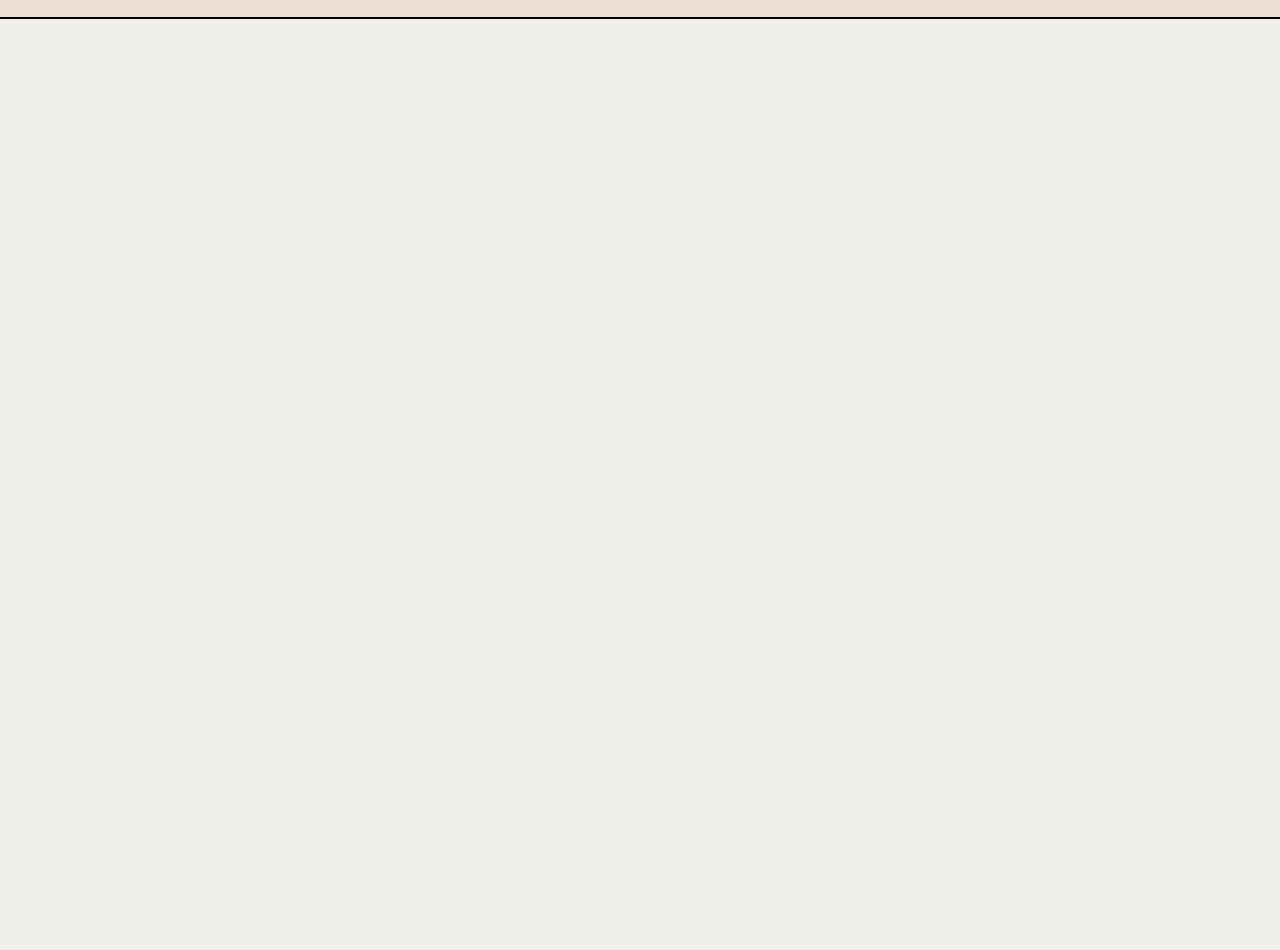
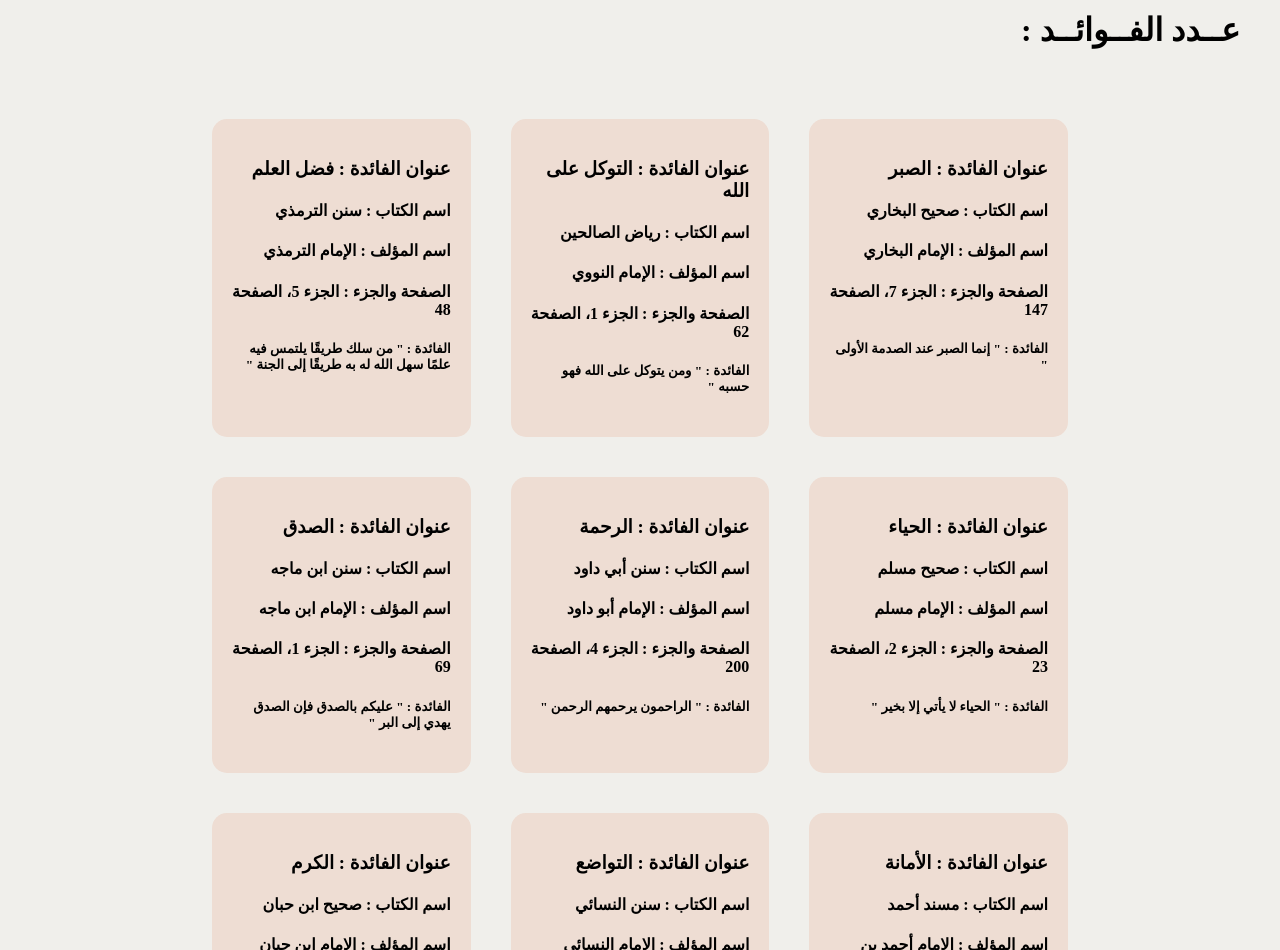
Before and after one commit to WissemJderi/note-taking-app, a React app: page / in a window 1280 px wide. Shown: the part 102-1052 px from the top of the page. Before the commit the page ends 800 px from the top, so only its background shows below. Built offline with nearby package versions, Linux system fonts and the light colour scheme; the HTML template or start-up script is replaced by a standard one.

Commit message:
add notes component and display Islamic quotes with styling adjustments

```diff
--- a/src/App.css
+++ b/src/App.css
@@ -2,3 +2,17 @@ body {
   margin: 0;
   background-color: #f0efeb;
 }
+.n-of-qs {
+  direction: rtl;
+  text-align: right;
+  margin: 20px 40px;
+}
+.notes-container {
+  display: flex;
+  align-items: baseline;
+  justify-content: center;
+  max-width: 70%;
+  margin: 50px auto;
+  flex-wrap: wrap;
+  align-items: stretch;
+}
--- a/src/App.jsx
+++ b/src/App.jsx
@@ -1,9 +1,26 @@
 import "./App.css";
 import Header from "./components/Header";
+import Notes from "./components/Notes";
+import islamicQuotes from "./data/data";
 function App() {
+  let quotes = islamicQuotes.map((quote, i) => {
+    return (
+      <Notes
+        key={quote.page + i}
+        title={quote.title}
+        book={quote.book}
+        author={quote.author}
+        part={quote.part}
+        page={quote.page}
+        quote={quote.quote}
+      />
+    );
+  });
   return (
     <>
       <Header />
+      <h1 className="n-of-qs">عــدد الفــوائــد :</h1>
+      <div className="notes-container">{quotes}</div>
     </>
   );
 }
--- a/src/components/Header.jsx
+++ b/src/components/Header.jsx
@@ -6,6 +6,7 @@ function Header() {
         <section>
           <h1>عــرض الفــوائــــــد</h1>
           <h1>عــرض أقســام الفــوائــــــد</h1>
+          <h1>عــرض الكــتــب المقـروءة</h1>
         </section>
         <h1>كــنــاشــــة الفــوائــــــد</h1>
       </nav>
--- /dev/null
+++ b/src/components/Notes.jsx
@@ -0,0 +1,18 @@
+import "../styles/notes.css";
+function Notes({ title, book, author, part, page, quote }) {
+  return (
+    <>
+      <div className="note">
+        <h3>عنوان الفائدة : {title}</h3>
+        <h4>اسم الكتاب : {book}</h4>
+        <h4>اسم المؤلف : {author} </h4>
+        <h4>
+          الصفحة والجزء : الجزء {part}، الصفحة {page}
+        </h4>
+        <h5>الفائدة : " {quote} "</h5>
+      </div>
+    </>
+  );
+}
+
+export default Notes;
--- /dev/null
+++ b/src/data/data.js
@@ -0,0 +1,84 @@
+const islamicQuotes = [
+  {
+    title: "الصبر",
+    book: "صحيح البخاري",
+    author: "الإمام البخاري",
+    part: 7,
+    page: 147,
+    quote: "إنما الصبر عند الصدمة الأولى",
+  },
+  {
+    title: "التوكل على الله",
+    book: "رياض الصالحين",
+    author: "الإمام النووي",
+    part: 1,
+    page: 62,
+    quote: "ومن يتوكل على الله فهو حسبه",
+  },
+  {
+    title: "فضل العلم",
+    book: "سنن الترمذي",
+    author: "الإمام الترمذي",
+    part: 5,
+    page: 48,
+    quote: "من سلك طريقًا يلتمس فيه علمًا سهل الله له به طريقًا إلى الجنة",
+  },
+  {
+    title: "الحياء",
+    book: "صحيح مسلم",
+    author: "الإمام مسلم",
+    part: 2,
+    page: 23,
+    quote: "الحياء لا يأتي إلا بخير",
+  },
+  {
+    title: "الرحمة",
+    book: "سنن أبي داود",
+    author: "الإمام أبو داود",
+    part: 4,
+    page: 200,
+    quote: "الراحمون يرحمهم الرحمن",
+  },
+  {
+    title: "الصدق",
+    book: "سنن ابن ماجه",
+    author: "الإمام ابن ماجه",
+    part: 1,
+    page: 69,
+    quote: "عليكم بالصدق فإن الصدق يهدي إلى البر",
+  },
+  {
+    title: "الأمانة",
+    book: "مسند أحمد",
+    author: "الإمام أحمد بن حنبل",
+    part: 3,
+    page: 256,
+    quote: "أد الأمانة إلى من ائتمنك ولا تخن من خانك",
+  },
+  {
+    title: "التواضع",
+    book: "سنن النسائي",
+    author: "الإمام النسائي",
+    part: 6,
+    page: 45,
+    quote: "من تواضع لله رفعه",
+  },
+  {
+    title: "الكرم",
+    book: "صحيح ابن حبان",
+    author: "الإمام ابن حبان",
+    part: 8,
+    page: 112,
+    quote: "اليد العليا خير من اليد السفلى",
+  },
+  {
+    title: "العدل",
+    book: "سنن الدارمي",
+    author: "الإمام الدارمي",
+    part: 2,
+    page: 150,
+    quote: "اتقوا الظلم فإن الظلم ظلمات يوم القيامة",
+  },
+];
+
+export default islamicQuotes;
--- a/src/styles/header.css
+++ b/src/styles/header.css
@@ -9,10 +9,12 @@ nav {
   align-items: center;
   justify-content: space-between;
 }
+nav > h1 {
+  font-size: 2rem;
+}
 section {
   display: flex;
-  flex-direction: column;
-  align-items: flex-end;
+  gap: 50px;
 }
 section > h1 {
   cursor: pointer;
--- /dev/null
+++ b/src/styles/notes.css
@@ -0,0 +1,27 @@
+* {
+  direction: rtl;
+}
+h1 {
+  text-align: center;
+}
+
+.notes-container {
+  display: flex;
+  align-items: baseline;
+  justify-content: center;
+  max-width: 70%;
+  margin: 50px auto;
+  flex-wrap: wrap;
+  align-items: stretch;
+}
+
+.note {
+  margin: 20px;
+  padding: 20px;
+  background-color: #eeddd3;
+
+  border-radius: 15px;
+  flex-basis: calc(33.333% - 40px); /* Adjusting for margin */
+  max-width: calc(33.333% - 40px); /* Adjusting for margin */
+  box-sizing: border-box;
+}
```
